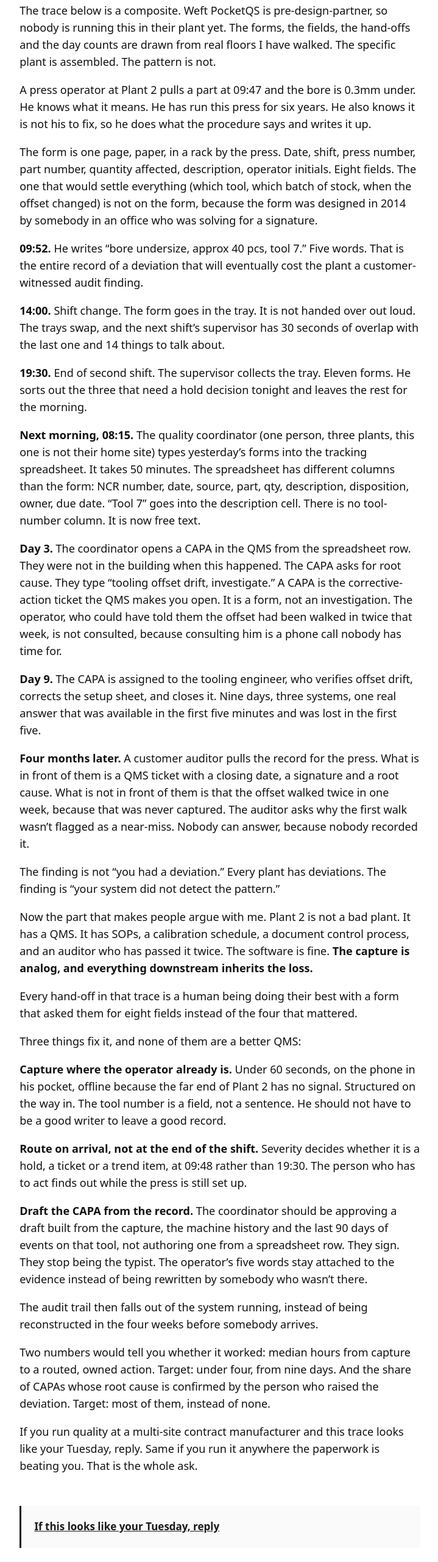
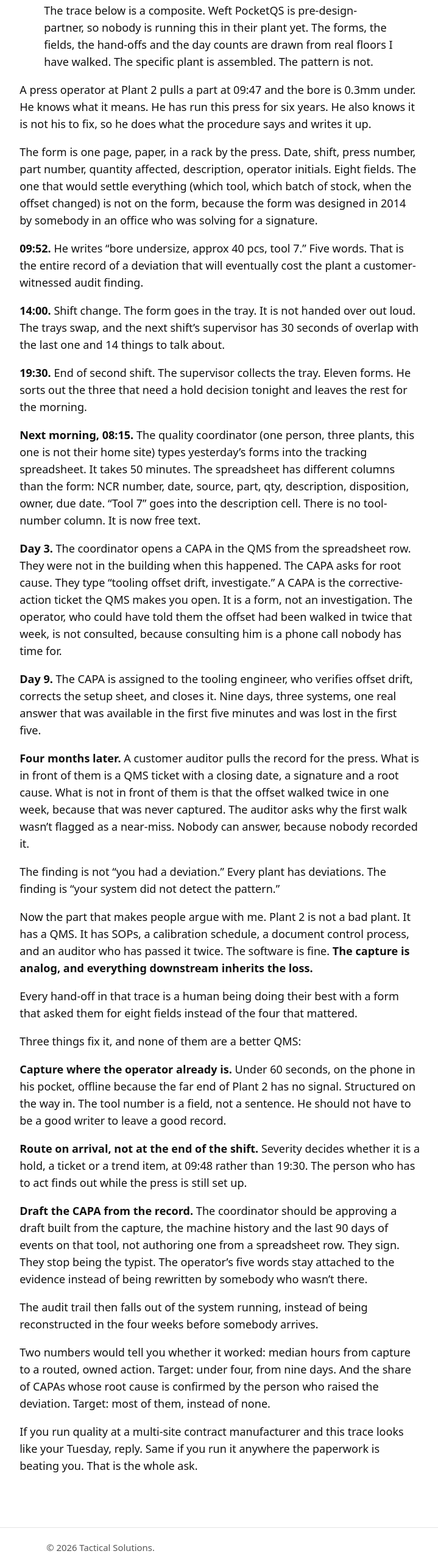
Before and after one commit to akeen13/tacticalsolutions-site, an Astro site: page /pov/non-conformance-nine-days in a window 1280 px wide. Shown: the part 239-2800 px from the top of the page at 61% size, without its empty margins (279-998 px from the left). Built offline with nearby package versions, Linux system fonts and the light colour scheme; Astro itself is replaced by a stand-in of ours.

```diff
--- a/content/pov/2026-12-10-non-conformance-nine-days.md
+++ b/content/pov/2026-12-10-non-conformance-nine-days.md
@@ -4,14 +4,11 @@ date: 2026-12-10
 slug: "non-conformance-nine-days"
 author: "Anthony Keen"
 proofArm: "weft"
-summary: "One deviation, five hand-offs, nine days, and an audit finding four months later. The QMS was never the problem. The capture is."
-cta:
-  label: "If this looks like your Tuesday, reply"
-  href: "mailto:business@tacticalsolutions.com"
+summary: "One deviation, from the press to the audit, and every hand-off where the context falls out. The QMS is rarely the failure. Capture is."
 draft: false
 ---
 
-The trace below is a composite. Weft PocketQS is pre-design-partner, so nobody is running this in their plant yet. The forms, the fields, the hand-offs and the day counts are drawn from real floors I have walked. The specific plant is assembled. The pattern is not.
+> The trace below is a composite. Weft PocketQS is pre-design-partner, so nobody is running this in their plant yet. The forms, the fields, the hand-offs and the day counts are drawn from real floors I have walked. The specific plant is assembled. The pattern is not.
 
 A press operator at Plant 2 pulls a part at 09:47 and the bore is 0.3mm under. He knows what it means. He has run this press for six years. He also knows it is not his to fix, so he does what the procedure says and writes it up.
 
```
